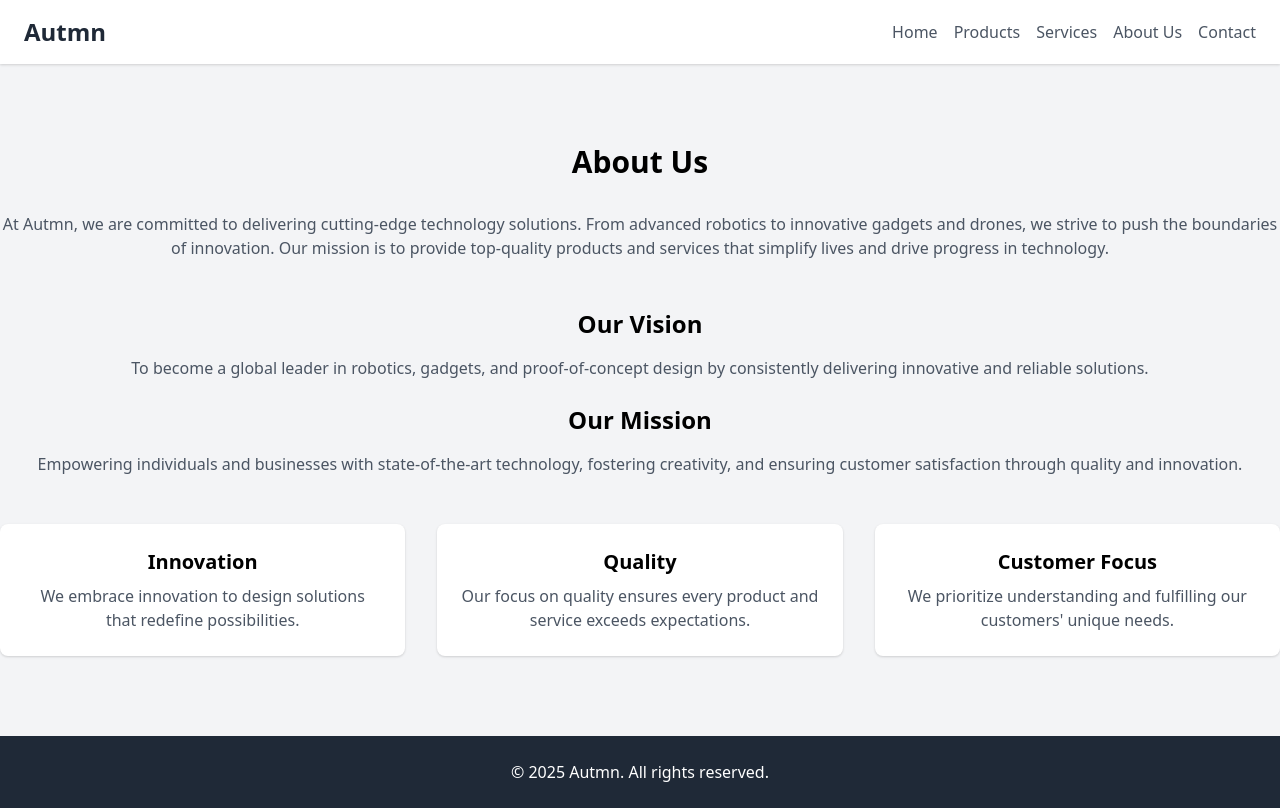
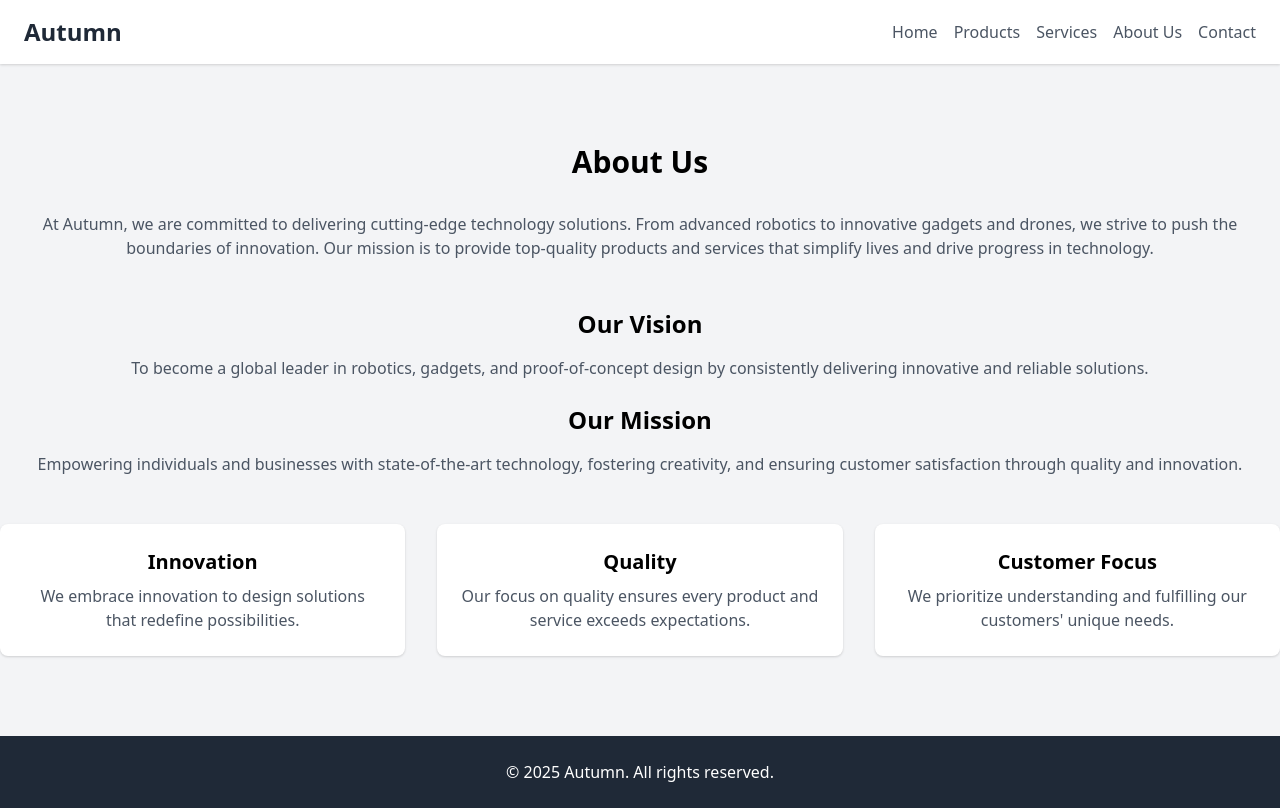
Before and after one commit to Autumntechlabs/autumntechlabs, a plain HTML site: page about.html in a window 1280 px wide. Drawn offline with nearby package versions, Linux system fonts and the light colour scheme.

Commit message:
Update about.html

```diff
--- a/about.html
+++ b/about.html
@@ -3,7 +3,7 @@
 <head>
     <meta charset="UTF-8">
     <meta name="viewport" content="width=device-width, initial-scale=1.0">
-    <title>About Us - Autmn</title>
+    <title>About Us - Autumn</title>
     <link href="https://cdn.jsdelivr.net/npm/tailwindcss@2.2.19/dist/tailwind.min.css" rel="stylesheet">
 </head>
 <body class="bg-gray-100 font-sans leading-normal tracking-normal">
@@ -11,7 +11,7 @@
     <!-- Navbar -->
     <header class="bg-white shadow">
         <div class="container mx-auto px-6 py-4 flex justify-between items-center">
-            <div class="text-2xl font-bold text-gray-800">Autmn</div>
+            <div class="text-2xl font-bold text-gray-800">Autumn</div>
             <nav>
                 <ul class="flex space-x-4">
                     <li><a href="index.html" class="text-gray-600 hover:text-blue-500">Home</a></li>
@@ -28,7 +28,7 @@
     <section class="py-20">
         <div class="container mx-auto text-center">
             <h2 class="text-3xl font-bold mb-8">About Us</h2>
-            <p class="text-gray-600 mb-6">At Autmn, we are committed to delivering cutting-edge technology solutions. From advanced robotics to innovative gadgets and drones, we strive to push the boundaries of innovation. Our mission is to provide top-quality products and services that simplify lives and drive progress in technology.</p>
+            <p class="text-gray-600 mb-6">At Autumn, we are committed to delivering cutting-edge technology solutions. From advanced robotics to innovative gadgets and drones, we strive to push the boundaries of innovation. Our mission is to provide top-quality products and services that simplify lives and drive progress in technology.</p>
 
             <div class="mt-12">
                 <h3 class="text-2xl font-bold mb-4">Our Vision</h3>
@@ -58,7 +58,7 @@
     <!-- Footer -->
     <footer class="bg-gray-800 text-white py-6">
         <div class="container mx-auto text-center">
-            <p>&copy; 2025 Autmn. All rights reserved.</p>
+            <p>&copy; 2025 Autumn. All rights reserved.</p>
         </div>
     </footer>
 
```
